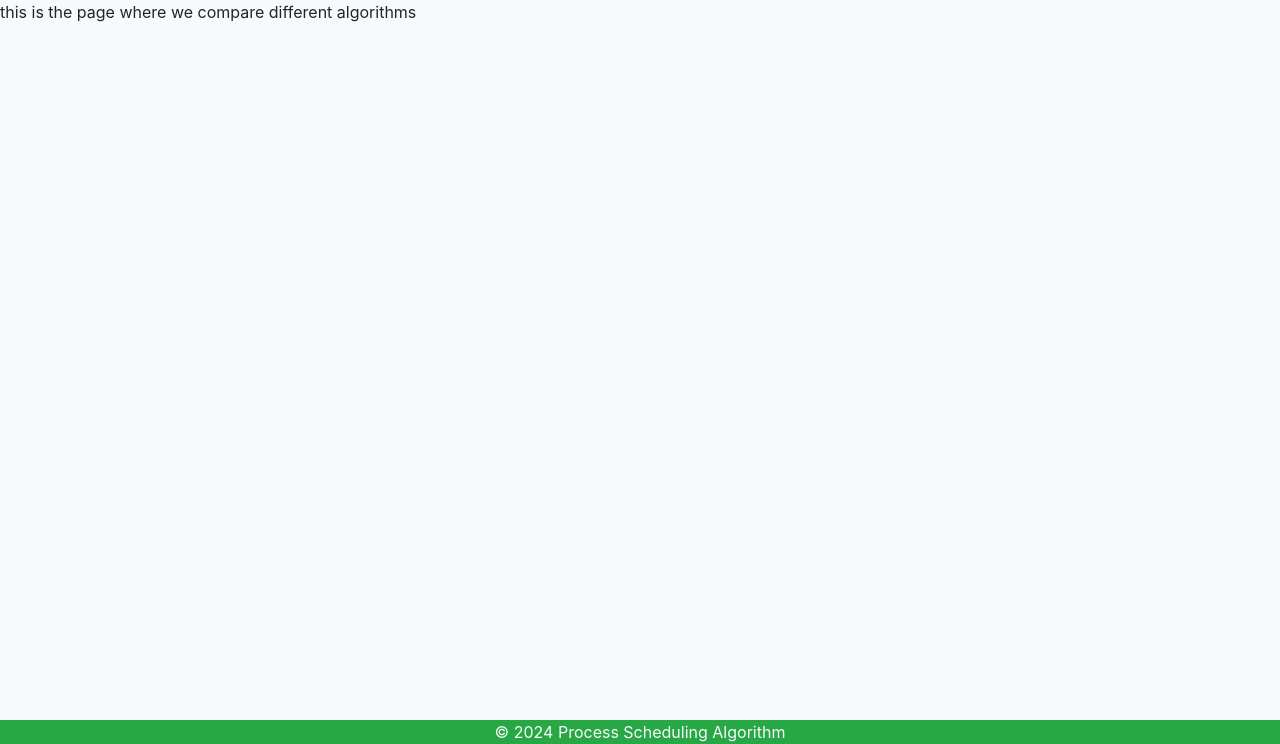
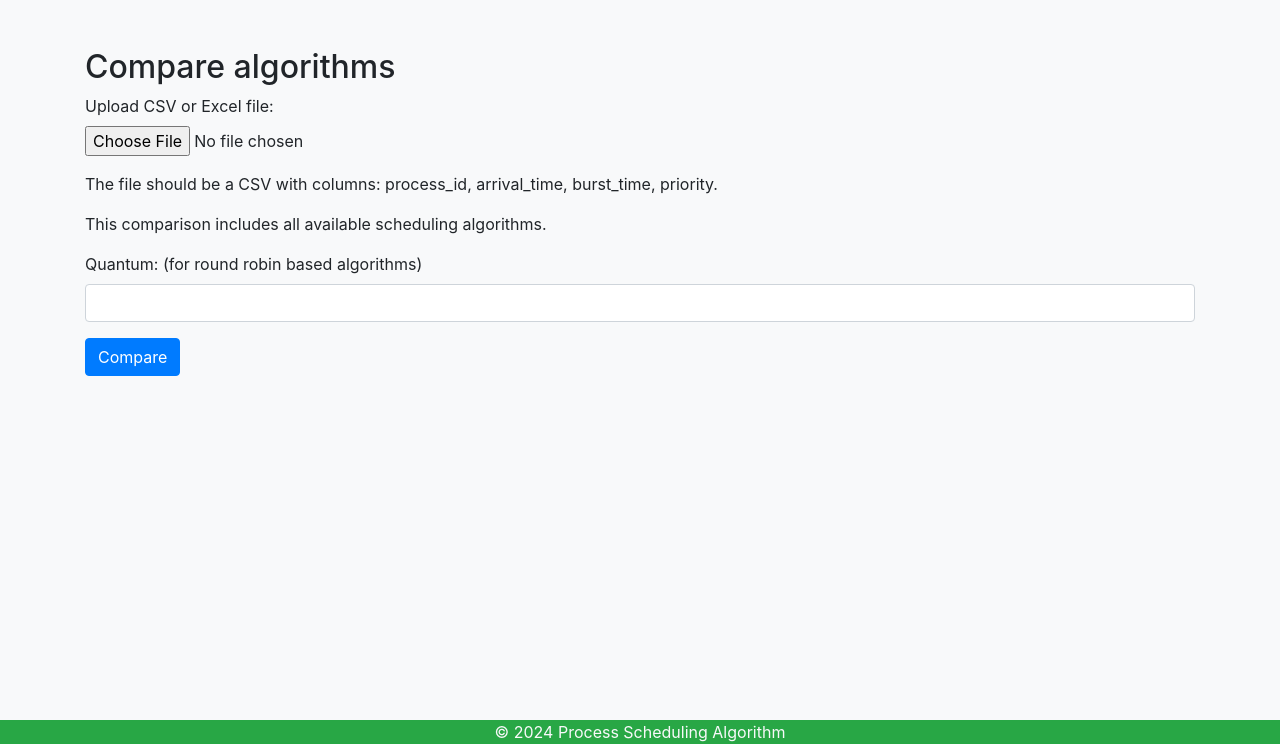
Before and after one commit to YASSIRFRI/ProcessScheduler, a Flask app: template templates/compare.html in a window 1280 px wide. Shown: the part 56-800 px from the top of the page. Run offline with Flask 3, Linux system fonts and the light colour scheme; the template is opened without the code that fills it, so the values that code supplies are empty; some libraries are stand-ins or nearby versions.

Commit message:
Add comparison page

```diff
--- a/main.py
+++ b/main.py
@@ -217,10 +217,12 @@ def render(processes=[], start_times=[], durations=[], arrival_times={}):
     add_header(app_layout)
     render_gantt_chart(processes, start_times, durations, app_layout)
     render_turnaround_time_chart(processes, start_times,durations,arrival_times, app_layout)
+    render_process_table(processes, start_times, durations,arrival_times, app_layout)
     render_waiting_time_chart(processes, start_times, durations, arrival_times, app_layout)
-    render_process_table(processes, start_times, durations,arrival_times, app_layout)
     add_footer(app_layout)
     dash_app.layout = html.Div(app_layout)
+
+
 
 
 
@@ -352,5 +354,284 @@ def compare():
 def documentation():
     return render_template('documentation.html')
 
+
+
+# def render_turnaround_time_chart2(processes, start_times, durations, arrival_times, app_layout):
+
+#     termination_times={processes[i]:0 for i in range(len(processes))}
+#     for p in processes:
+#         for i in range(len(processes)):
+#             if processes[i]==p:
+#                 termination_times[p]=max(start_times[i]+durations[i],termination_times[p])
+#     turnaround_times = {process: termination_times[process] - arrival_times[process] for process in processes}
+#     colors={process:generate_color(process) for process in processes}
+#     data = []
+#     for p in turnaround_times:
+#         data.append(go.Bar(name=p, x=[p], y=[turnaround_times[p]], marker_color=colors[p]))
+#     layout = go.Layout(
+#         title='Turnaround Time for Each Process',
+#         xaxis=dict(title='Process'),
+#         yaxis=dict(title='Turnaround Time'),
+#         barmode='group'
+#     )
+#     fig = go.Figure(data=data, layout=layout)
+#     app_layout.append(dcc.Graph(id='waiting-time-chart', figure=fig))
+
+
+# def render_waiting_time_chart2(processes, start_times, durations, arrival_times, app_layout):
+#         waiting_times= {process: 0 for process in processes}
+#         for p in set(processes):
+#             last_run=arrival_times[p]
+#             for i in range(len(processes)):
+#                 if processes[i]==p:
+#                     waiting_times[p]+=(start_times[i]-last_run)
+#                     last_run=start_times[i]+durations[i]
+#         colors={process:generate_color(process) for process in processes}
+#         data = []
+#         for p in waiting_times:
+#             data.append(go.Bar(name=p, x=[p], y=[waiting_times[p]], marker_color=colors[p]))
+#         layout = go.Layout(
+#             title='Waiting Time for Each Process',
+#             xaxis=dict(title='Process'),
+#             yaxis=dict(title='Waiting Time'),
+#             barmode='group'
+#         )
+#         fig = go.Figure(data=data, layout=layout)
+#         app_layout.append(dcc.Graph(id='waiting-time-chart', figure=fig))
+#         average_waiting_time = sum(waiting_times.values()) / len(waiting_times)
+#         app_layout.append(html.P(f"Average Waiting Time: {average_waiting_time}", className="p-4"))
+
+# def render_process_table2(processes, start_times, durations, arrival_times, app_layout):
+#     start_time_dict = {process: start_times[i] for i, process in enumerate(processes)}
+#     durations_dict = {process: 0 for process in processes}
+#     for i, process in enumerate(processes):
+#         start_time_dict[process] = min(start_time_dict[process], start_times[i])
+#         durations_dict[process] += durations[i]
+
+#     termination_times={processes[i]:0 for i in range(len(processes))}
+#     for p in processes:
+#         for i in range(len(processes)):
+#             if processes[i]==p:
+#                 termination_times[p]=max(start_times[i]+durations[i],termination_times[p])
+
+#     turnaround_times = {process: termination_times[process] - arrival_times[process] for process in processes}
+
+#     colors = {process: generate_color(process) for process in processes}
+
+#     processes = list(set(processes))
+
+#     data = {
+#         "Process": processes,
+#         "Arrival Time": [arrival_times[process] for process in processes],
+#         "Burst Time": [durations_dict[process] for process in processes],
+#         "Start Time": [start_time_dict[process] for process in processes],
+#         "Finish Time": [turnaround_times[process] + arrival_times[process] for process in processes],
+#         "Turnaround Time": [turnaround_times[process] for process in processes]
+#     }
+
+#     table = dbc.Table.from_dataframe(pd.DataFrame(data), striped=True, bordered=True, hover=True)
+
+#     app_layout.append(html.Div([
+#         html.Div(table, className="p-4"),  # Add padding
+#         html.P(f"Average Turnaround Time: {sum(turnaround_times.values()) / len(turnaround_times)}", className="p-4")
+#     ]))
+
+
+
+
+# def renderComparison(processes={}, start_times={}, durations={}, arrival_times={}):
+#     app_layout = []
+#     add_header(app_layout)
+#     print(processes)
+#     for key in processes:
+#         render_turnaround_time_chart2(processes[key], start_times[key],durations[key],arrival_times[key], app_layout)
+#         render_process_table2(processes[key], start_times[key], durations[key],arrival_times[key], app_layout)
+#         render_waiting_time_chart2(processes[key], start_times[key], durations[key], arrival_times[key], app_layout)
+#         add_footer(app_layout)
+#     dash_app.layout = html.Div(app_layout)
+
+
+def render_comparison_box(title, processes, start_times, durations, arrival_times, app_layout):
+    termination_times = {processes[i]: 0 for i in range(len(processes))}
+    waiting_times = {process: 0 for process in processes}
+    start_time_dict = {process: start_times[i] for i, process in enumerate(processes)}
+    durations_dict = {process: 0 for process in processes}
+
+    for p in processes:
+        for i in range(len(processes)):
+            if processes[i] == p:
+                termination_times[p] = max(start_times[i] + durations[i], termination_times[p])
+
+    for p in set(processes):
+        last_run = arrival_times[p]
+        for i in range(len(processes)):
+            if processes[i] == p:
+                waiting_times[p] += (start_times[i] - last_run)
+                last_run = start_times[i] + durations[i]
+
+    for i, process in enumerate(processes):
+        start_time_dict[process] = min(start_time_dict[process], start_times[i])
+        durations_dict[process] += durations[i]
+
+    turnaround_times = {process: termination_times[process] - arrival_times[process] for process in processes}
+
+    # Calculate average waiting time and average turnaround time
+    average_waiting_time = sum(waiting_times.values()) / len(waiting_times)
+    average_turnaround_time = sum(turnaround_times.values()) / len(turnaround_times)
+
+    if title == "FCFS":
+        title = "First Come First Served (FCFS)"
+    elif title == "SJF":
+        title = "Shortest Job First (SJF)"
+    elif title == "P":
+        title = "Priority Scheduling"
+    elif title == "RR":
+        title = "Round Robin (RR)"
+    else:
+        title = "Priority Scheduling with Round Robin (PriorityRR)"
+
+    # Add elements to the app layout
+    app_layout.append(html.Div([
+        html.H3(html.Strong(title), className="text-center mb-4 lead p-3"),
+        html.Div([
+            html.P(f"Average Turnaround Time: {average_turnaround_time}", className="lead p-3"),
+            html.P(f"Average Waiting Time: {average_waiting_time}", className="lead p-3")
+        ], className="text-center")
+    ], className="border rounded p-4 mb-4", style={"margin": "16px 360px 16px 360px"}))
+
+
+def renderComparison(processes={}, start_times={}, durations={}, arrival_times={}):
+    app_layout = []
+    add_header(app_layout)
+    print(processes)
+    for key in processes:
+        render_comparison_box(key, processes[key], start_times[key], durations[key], arrival_times[key], app_layout)
+    add_footer(app_layout)
+    dash_app.layout = html.Div(app_layout)
+
+
+
+@app.route('/comparison', methods=['POST'])
+def comparison():
+    if 'file' not in request.files:
+        return redirect(request.url)
+    file = request.files['file']
+    if file.filename == '':
+        return redirect(request.url)
+    try:
+        file_wrapper = TextIOWrapper(file, encoding='utf-8')
+
+        # Read CSV file
+        job_data = []
+        csv_reader = csv.reader(file_wrapper)
+        for row in csv_reader:
+            try:
+                if len(row) == 3:
+                    pid, arrival_time, burst_time = row
+                    job_data.append({'pid': pid, 'arrival_time': int(arrival_time), 'burst_time': int(burst_time), 'priority': None})
+                else:
+                    pid, arrival_time, burst_time, priority = row
+                    priority = int(priority) if priority != 'None' else None
+                    job_data.append({'pid': pid, 'arrival_time': int(arrival_time), 'burst_time': int(burst_time), 'priority': priority})
+            except ValueError:
+                return "Error: Incorrect data format in CSV file."
+    except Exception as e:
+        return f"Error: {str(e)}"
+
+    schedulerFCFS = Scheduler()
+    schedulerSJF = Scheduler()
+    schedulerP = Scheduler()
+    schedulerRR = Scheduler()
+    schedulerPRR = Scheduler()
+
+    fcfs = FCFS()
+    sjf = SJF()
+    priori = Priority()
+    rr = RR(int(request.form["quantum"]))
+    prioriRR = PriorityRR(int(request.form["quantum"]))
+
+    processes2 = dict()
+    start_times2 = dict()
+    durations2 = dict()
+    arrival_times2 = dict()
+
+    schedulerFCFS.set_algorithm(fcfs)
+    process_names = [job['pid'] for job in job_data]
+    arrival_times = [job['arrival_time'] for job in job_data]
+    arrival_time_dict = {name: arrival for name, arrival in zip(process_names, arrival_times)}
+    durations = [job['burst_time'] for job in job_data]
+    priorities = [job['priority'] for job in job_data]
+    processes = [Process(name, int(arrival), int(duration), priority=priority) for name, arrival, duration, priority in zip(process_names, arrival_times, durations, priorities)]
+    schedulerFCFS.set_processes(processes)
+    process_names, start_times, durations = schedulerFCFS.run()
+    processes2["FCFS"] = process_names
+    start_times2["FCFS"] = start_times
+    durations2["FCFS"] = durations
+    arrival_times2["FCFS"] = arrival_time_dict
+    print("Arrival Time Dict: ", arrival_time_dict)
+
+    schedulerSJF.set_algorithm(sjf)
+    process_names = [job['pid'] for job in job_data]
+    arrival_times = [job['arrival_time'] for job in job_data]
+    arrival_time_dict = {name: arrival for name, arrival in zip(process_names, arrival_times)}
+    durations = [job['burst_time'] for job in job_data]
+    priorities = [job['priority'] for job in job_data]
+    processes = [Process(name, int(arrival), int(duration), priority=priority) for name, arrival, duration, priority in zip(process_names, arrival_times, durations, priorities)]
+    schedulerSJF.set_processes(processes)
+    process_names, start_times, durations = schedulerSJF.run()
+    processes2["SJF"] = process_names
+    start_times2["SJF"] = start_times
+    durations2["SJF"] = durations
+    arrival_times2["SJF"] = arrival_time_dict
+    print("Arrival Time Dict: ", arrival_time_dict)
+
+    schedulerP.set_algorithm(priori)
+    process_names = [job['pid'] for job in job_data]
+    arrival_times = [job['arrival_time'] for job in job_data]
+    arrival_time_dict = {name: arrival for name, arrival in zip(process_names, arrival_times)}
+    durations = [job['burst_time'] for job in job_data]
+    priorities = [job['priority'] for job in job_data]
+    processes = [Process(name, int(arrival), int(duration), priority=priority) for name, arrival, duration, priority in zip(process_names, arrival_times, durations, priorities)]
+    schedulerP.set_processes(processes)
+    process_names, start_times, durations = schedulerP.run()
+    processes2["P"] = process_names
+    start_times2["P"] = start_times
+    durations2["P"] = durations
+    arrival_times2["P"] = arrival_time_dict
+    print("Arrival Time Dict: ", arrival_time_dict)
+
+    schedulerRR.set_algorithm(rr)
+    process_names = [job['pid'] for job in job_data]
+    arrival_times = [job['arrival_time'] for job in job_data]
+    arrival_time_dict = {name: arrival for name, arrival in zip(process_names, arrival_times)}
+    durations = [job['burst_time'] for job in job_data]
+    priorities = [job['priority'] for job in job_data]
+    processes = [Process(name, int(arrival), int(duration), priority=priority) for name, arrival, duration, priority in zip(process_names, arrival_times, durations, priorities)]
+    schedulerRR.set_processes(processes)
+    process_names, start_times, durations = schedulerRR.run()
+    processes2["RR"] = process_names
+    start_times2["RR"] = start_times
+    durations2["RR"] = durations
+    arrival_times2["RR"] = arrival_time_dict
+    print("Arrival Time Dict: ", arrival_time_dict)
+
+    schedulerPRR.set_algorithm(prioriRR)
+    process_names = [job['pid'] for job in job_data]
+    arrival_times = [job['arrival_time'] for job in job_data]
+    arrival_time_dict = {name: arrival for name, arrival in zip(process_names, arrival_times)}
+    durations = [job['burst_time'] for job in job_data]
+    priorities = [job['priority'] for job in job_data]
+    processes = [Process(name, int(arrival), int(duration), priority=priority) for name, arrival, duration, priority in zip(process_names, arrival_times, durations, priorities)]
+    schedulerPRR.set_processes(processes)
+    process_names, start_times, durations = schedulerPRR.run()
+    processes2["PRR"] = process_names
+    start_times2["PRR"] = start_times
+    durations2["PRR"] = durations
+    arrival_times2["PRR"] = arrival_time_dict
+    print("Arrival Time Dict: ", arrival_time_dict)
+
+    renderComparison(processes2, start_times2, durations2, arrival_times2)
+    return redirect(url_for('render_dashboard'))
+
 if __name__ == '__main__':
     app.run(debug=True)
--- a/templates/compare.html
+++ b/templates/compare.html
@@ -3,7 +3,7 @@
 <head>
     <meta charset="UTF-8">
     <meta name="viewport" content="width=device-width, initial-scale=1.0">
-    <title>Process Submission Form</title>
+    <title>Process Scheduling Algorithm - Comparison</title>
     <link rel="stylesheet" href="https://stackpath.bootstrapcdn.com/bootstrap/4.5.2/css/bootstrap.min.css">
     <style>
         /* Custom styles */
@@ -25,14 +25,10 @@
             margin-top: auto;
             width: 100%;
         }
-        .process-container {
-            border:1px solid rgb(238, 224, 224);
-            padding: 16px;
-            margin: 8px;
-        }
     </style>
 </head>
 <body>
+
 <header>
     <nav class="navbar navbar-expand-lg navbar-light bg-light">
         <div class="container">
@@ -64,7 +60,26 @@
     </nav>
 </header>
 
-    <p>this is the page where we compare different algorithms</p>
+<div class="container mt-5">
+    <div class="row">
+        <div class="col-md-12">
+            <h2>Compare algorithms</h2>
+            <form id="uploadForm" action="/comparison" method="post" enctype="multipart/form-data">
+                <div class="form-group">
+                    <label for="fileInput">Upload CSV or Excel file:</label>
+                    <input type="file" class="form-control-file" id="fileInput" name="file">
+                </div>
+                <p>The file should be a CSV with columns: process_id, arrival_time, burst_time, priority.</p>
+                <p>This comparison includes all available scheduling algorithms.</p>
+                <div class="form-group" id="quantaField">
+                    <label for="quantaInput" >Quantum: (for round robin based algorithms)</label>
+                    <input type="number" min="1" class="form-control" id="quantaInput" name="quantum" required>
+                </div>
+                <button type="submit" class="btn btn-primary">Compare</button>
+            </form>
+        </div>
+    </div>
+</div>
 
 <footer class="footer">
     <div class="container text-center">
@@ -72,5 +87,8 @@
     </div>
 </footer>
 
+<script src="https://code.jquery.com/jquery-3.5.1.slim.min.js"></script>
+<script src="https://cdn.jsdelivr.net/npm/@popperjs/core@2.5.4/dist/umd/popper.min.js"></script>
+<script src="https://stackpath.bootstrapcdn.com/bootstrap/4.5.2/js/bootstrap.min.js"></script>
 </body>
 </html>
--- a/templates/file.html
+++ b/templates/file.html
@@ -62,13 +62,14 @@
 
 <div class="container mt-5">
     <div class="row">
-        <div class="col-md-6">
+        <div class="col-md-12">
             <h2>Upload Data</h2>
             <form id="uploadForm" action="/upload" method="post" enctype="multipart/form-data">
                 <div class="form-group">
                     <label for="fileInput">Upload CSV or Excel file:</label>
                     <input type="file" class="form-control-file" id="fileInput" name="file">
                 </div>
+                <p>The file should be a CSV with columns: process_id, arrival_time, burst_time, priority.</p>
                 <div class="form-group">
                     <label for="algorithmSelect">Select Scheduling Algorithm:</label>
                     <select class="form-control" id="algorithmSelect" name="algorithm">
```
Also changed, not shown: ziko.csv (+5 -5 lines). Lines whose indentation alone changed are shown as unchanged.
